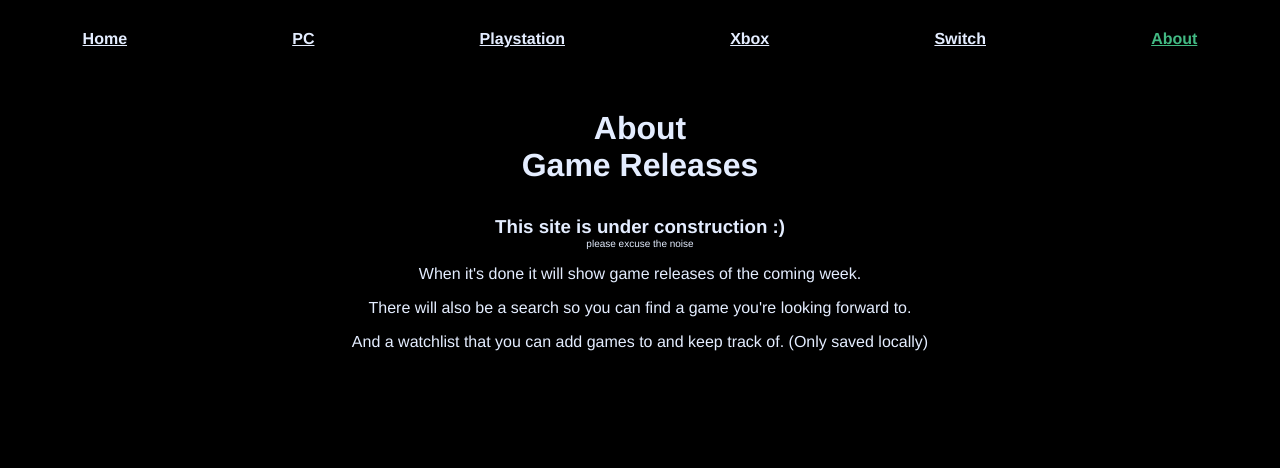
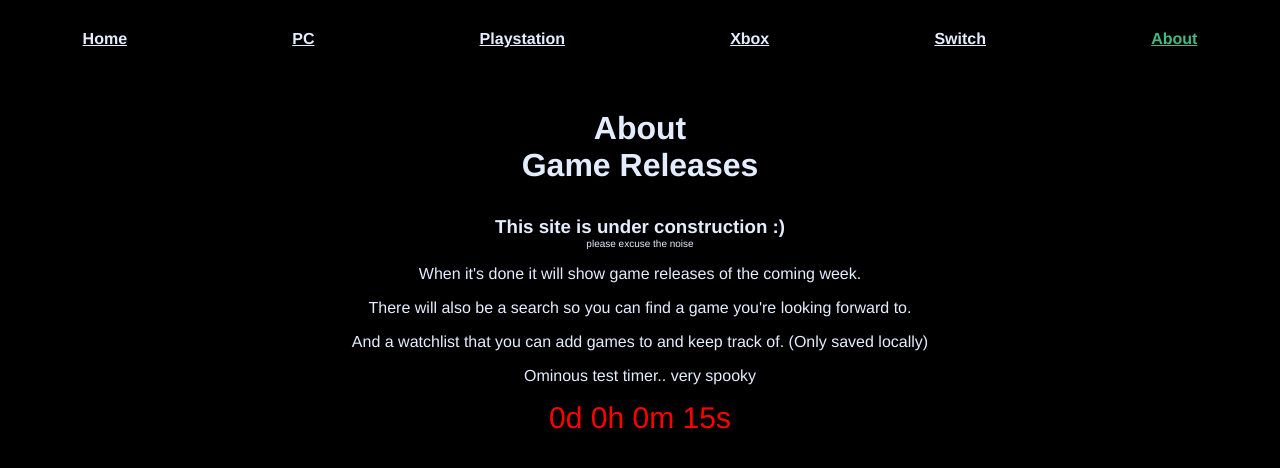
Before and after one commit to Vehx/game-releases, a Vue app: page /about in a window 1280 px wide. Shown: the top 468 px of the page. Built offline with nearby package versions, Linux system fonts and the light colour scheme.

Commit message:
added small countdown test

```diff
--- a/src/views/About.vue
+++ b/src/views/About.vue
@@ -17,8 +17,20 @@
       And a watchlist that you can add games to and keep track of. (Only saved
       locally)
     </p>
+    <p>Ominous test timer.. very spooky</p>
+    <Countdown :countdown="20" class="countdown" />
   </div>
 </template>
+
+<script>
+import Countdown from "@/components/Countdown";
+
+export default {
+  components: {
+    Countdown
+  }
+};
+</script>
 
 <style scoped>
 .about {
@@ -33,4 +45,9 @@ h1 {
 p {
   margin-bottom: 1rem;
 }
+.countdown {
+  color: red;
+  font-size: 30px;
+  font-weight: 100;
+}
 </style>
```
